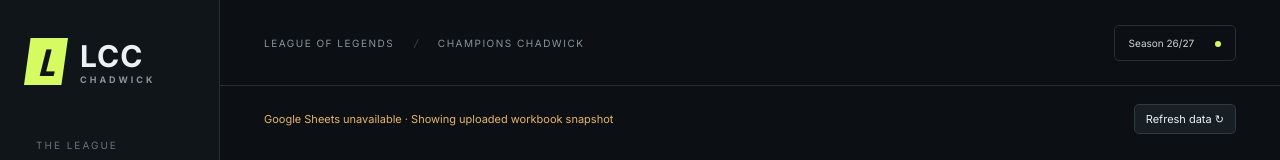
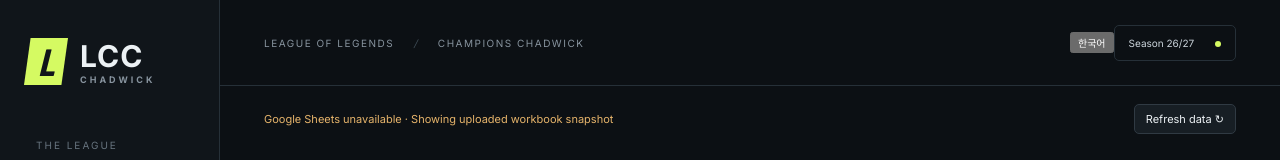
Before and after one commit to CheongPaul/lcc, a plain HTML site: page docs/index.html in a window 1280 px wide. Shown: the top 160 px of the page. Drawn offline with nearby package versions, Linux system fonts and the light colour scheme; a web font is replaced by a local one.

Commit message:
Add language switch control

```diff
--- a/docs/index.html
+++ b/docs/index.html
@@ -1,3 +1,3 @@
 <!doctype html>
 <html lang="en"><head><meta charset="utf-8"><meta name="viewport" content="width=device-width,initial-scale=1"><meta name="description" content="League of Legends Champions Chadwick — season rankings, player profiles, champion stats and match results."><title>LCC — Season 26/27</title><link rel="stylesheet" href="style.css"></head>
-<body><aside><a class="brand" href="#overview"><span class="mark">L</span><b>LCC<span>CHADWICK</span></b></a><div class="navlabel">THE LEAGUE</div><nav><a href="#overview">◈ <span>Overview</span></a><a href="#players">♙ <span>Players</span></a><a href="#matches">▤ <span>Match history</span></a><a href="#champions">♜ <span>Champions</span></a></nav><div class="asidebottom"><span class="statusdot"></span> SEASON 2026 / 27<p>Ten players. One league.</p><a href="#about">About the data ↗</a></div></aside><div class="shell"><header><span>LEAGUE OF LEGENDS <i>/</i> CHAMPIONS CHADWICK</span><a href="#about" class="season">Season 26/27 <span class="statusdot"></span></a></header><div class="livebar"><span id="live-status" role="status" data-state="checking">Checking Google Sheets…</span><button id="refresh-live" class="btn" type="button">Refresh data ↻</button></div><main id="app" aria-live="polite"><p>Loading league statistics…</p></main><footer>LCC · LEAGUE OF LEGENDS CHAMPIONS CHADWICK <span>Community competition · Unofficial fan project</span></footer></div><script src="champion-art.js"></script><script src="live.js"></script><script src="app.js"></script><script src="image-fallback.js"></script></body></html>
+<body><aside><a class="brand" href="#overview"><span class="mark">L</span><b>LCC<span>CHADWICK</span></b></a><div class="navlabel">THE LEAGUE</div><nav><a href="#overview">◈ <span>Overview</span></a><a href="#players">♙ <span>Players</span></a><a href="#matches">▤ <span>Match history</span></a><a href="#champions">♜ <span>Champions</span></a></nav><div class="asidebottom"><span class="statusdot"></span> SEASON 2026 / 27<p>Ten players. One league.</p><a href="#about">About the data ↗</a></div></aside><div class="shell"><header><span>LEAGUE OF LEGENDS <i>/</i> CHAMPIONS CHADWICK</span><div class="header-actions"><button id="language-toggle" class="lang-toggle" type="button" aria-label="한국어로 전환">한국어</button><a href="#about" class="season">Season 26/27 <span class="statusdot"></span></a></div></header><div class="livebar"><span id="live-status" role="status" data-state="checking">Checking Google Sheets…</span><button id="refresh-live" class="btn" type="button">Refresh data ↻</button></div><main id="app" aria-live="polite"><p>Loading league statistics…</p></main><footer>LCC · LEAGUE OF LEGENDS CHAMPIONS CHADWICK <span>Community competition · Unofficial fan project</span></footer></div><script src="champion-art.js"></script><script src="live.js"></script><script src="app.js"></script><script src="image-fallback.js"></script><script src="language.js"></script></body></html>
```
